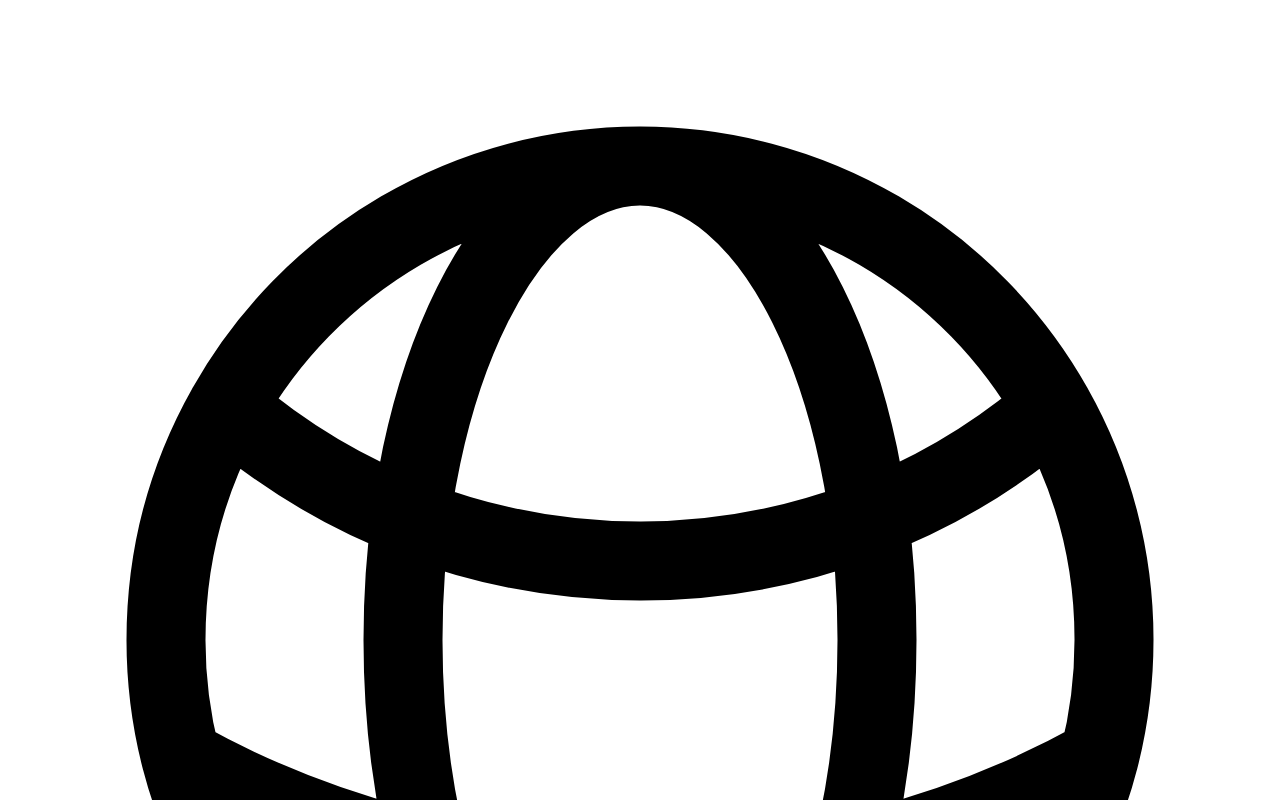
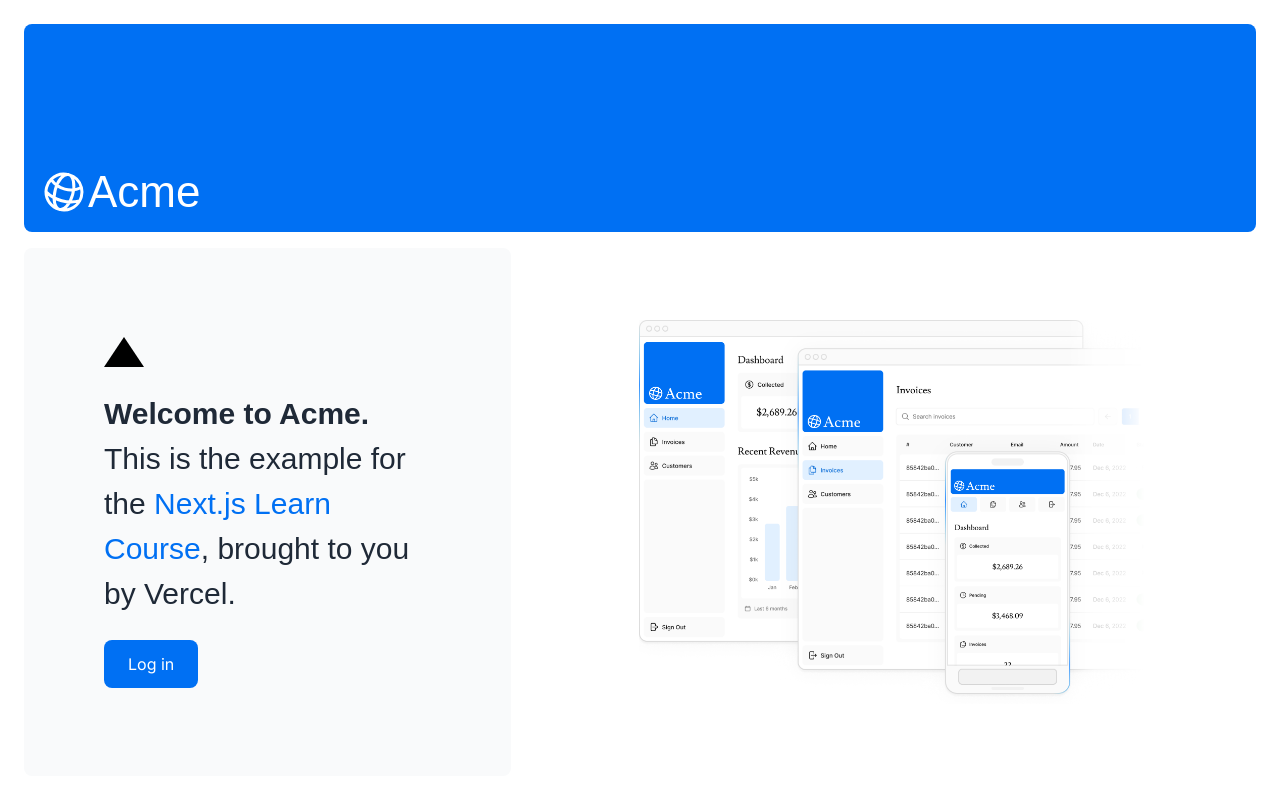
Before and after one commit to bnielsencodes/nextjs-dashboard, a Next.js app: page / in a window 1280 px wide. Shown: the top 800 px of the page. Built offline with nearby package versions, Linux system fonts and the light colour scheme; a web font is replaced by a local one.

Commit message:
Update layout.tsx

```diff
--- a/app/layout.tsx
+++ b/app/layout.tsx
@@ -1,3 +1,11 @@
+import "@/app/_ui/global.css";
+import { inter } from "@/app/_ui/fonts";
+// import { ErrorBoundary } from "next/dist/client/components/error-boundary";
+// import { Suspense } from "react";
+// import { NotFound } from "./not-found";
+// import { Suspense } from "./loading";
+// import { Error } from "./error";
+
 export default function RootLayout({
   children,
 }: {
@@ -5,7 +13,7 @@
 }) {
   return (
     <html lang="en">
-      <body>{children}</body>
+      <body className={`${inter.className} antialiased`}>{children}</body>
     </html>
   );
 }
```
